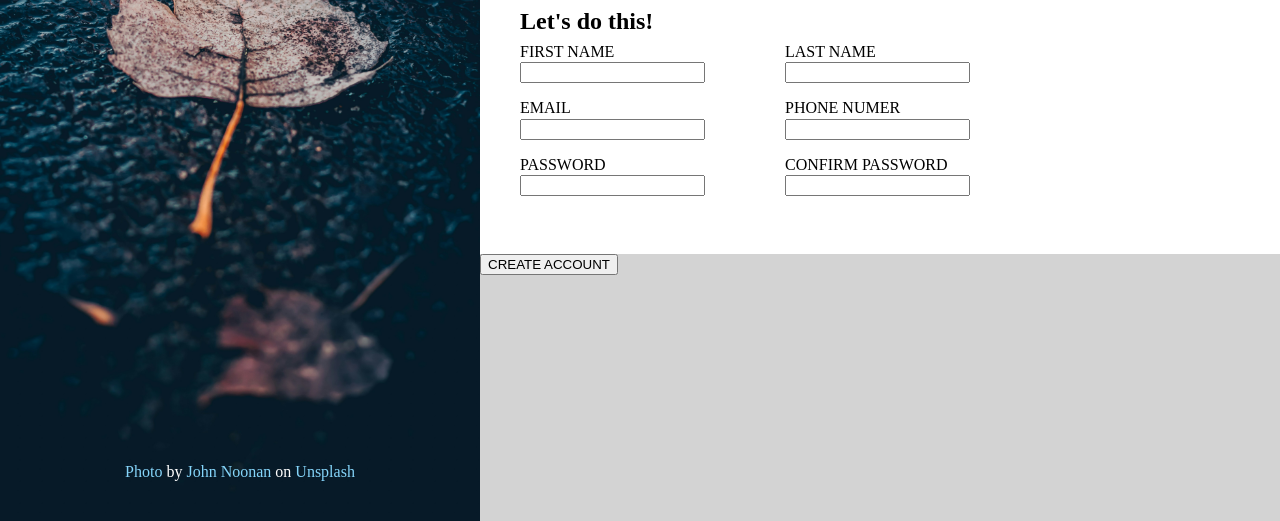
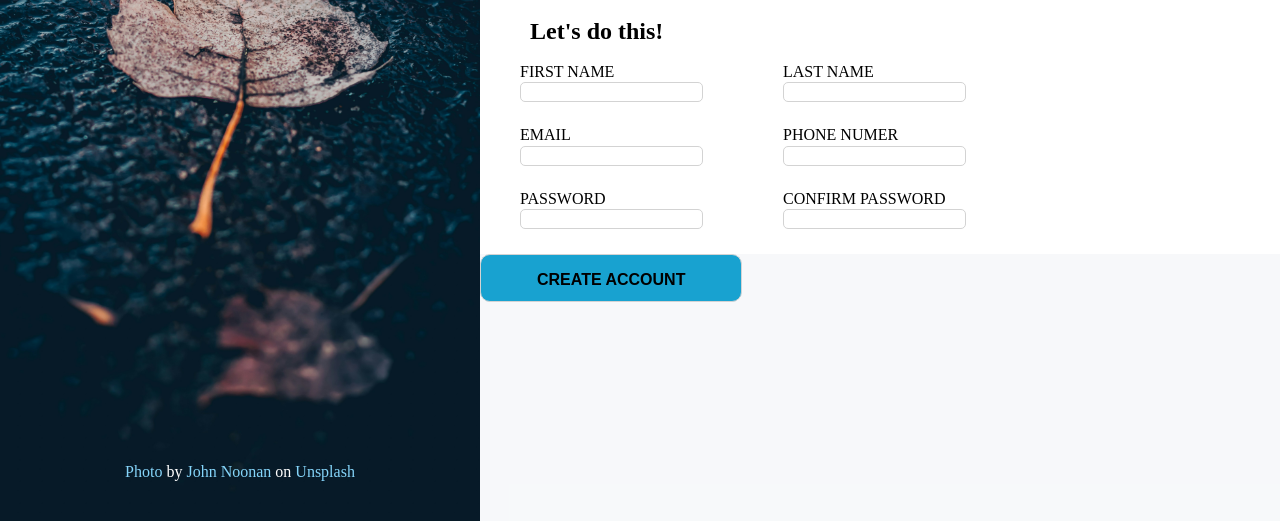
Before and after one commit to ruben-23/sign-up-form, a plain HTML site: page index.html in a window 1280 px wide. Shown: the part 279-800 px from the top of the page. Drawn offline with Linux system fonts and the light colour scheme.

Commit message:
Add style for button and input

```diff
--- a/style.css
+++ b/style.css
@@ -53,8 +53,7 @@
 }
 
 .content-container > div:nth-child(odd) {
-    background-color: lightgray;
-
+    background-color: rgba(0, 51, 102, 0.03);
 }
 
 form{
@@ -63,28 +62,13 @@ form{
     height: 100%;
 }
 
-/* form > div {
-
-    display: flex;
-    flex-wrap: wrap;
-    gap:0.9rem;
-    height: 100%;
-}
-
-form > div > div {
-    display: flex;
-    flex-direction: column;
-    gap: 0.9rem;
-} */
-
 form > div  {
     display: flex;
     flex-direction: column;
     height: 100%;
     width: 100%;
-    gap: 1rem;
+    gap: 1.5rem;
     margin-top: 1vh;
-
 }
 
 form > div> div {
@@ -99,11 +83,29 @@ form > div > div > p {
     gap: 0.2vh;
 }
 
+form > h2 {
+    text-align: start;
+    padding: 10px;
+}
 
-form > h1 {
-    text-align: start;
-    padding: 20px 0;
+input {
+    height: 2vh;
+    border-radius: 5px;
+    border: 1px solid lightgrey
 }
+
+button {
+    background-color: rgba(0, 153, 204, 0.9);
+    height: 3rem;
+    border: 1px solid lightgray;
+    border-radius: 10px;
+    cursor: pointer;
+    font-size: medium;
+    font-weight: 550;
+    text-align: center;
+    padding: 1rem 3.5rem;
+}
+
 
 a:link {
     color: rgb(133, 213, 250);
```
